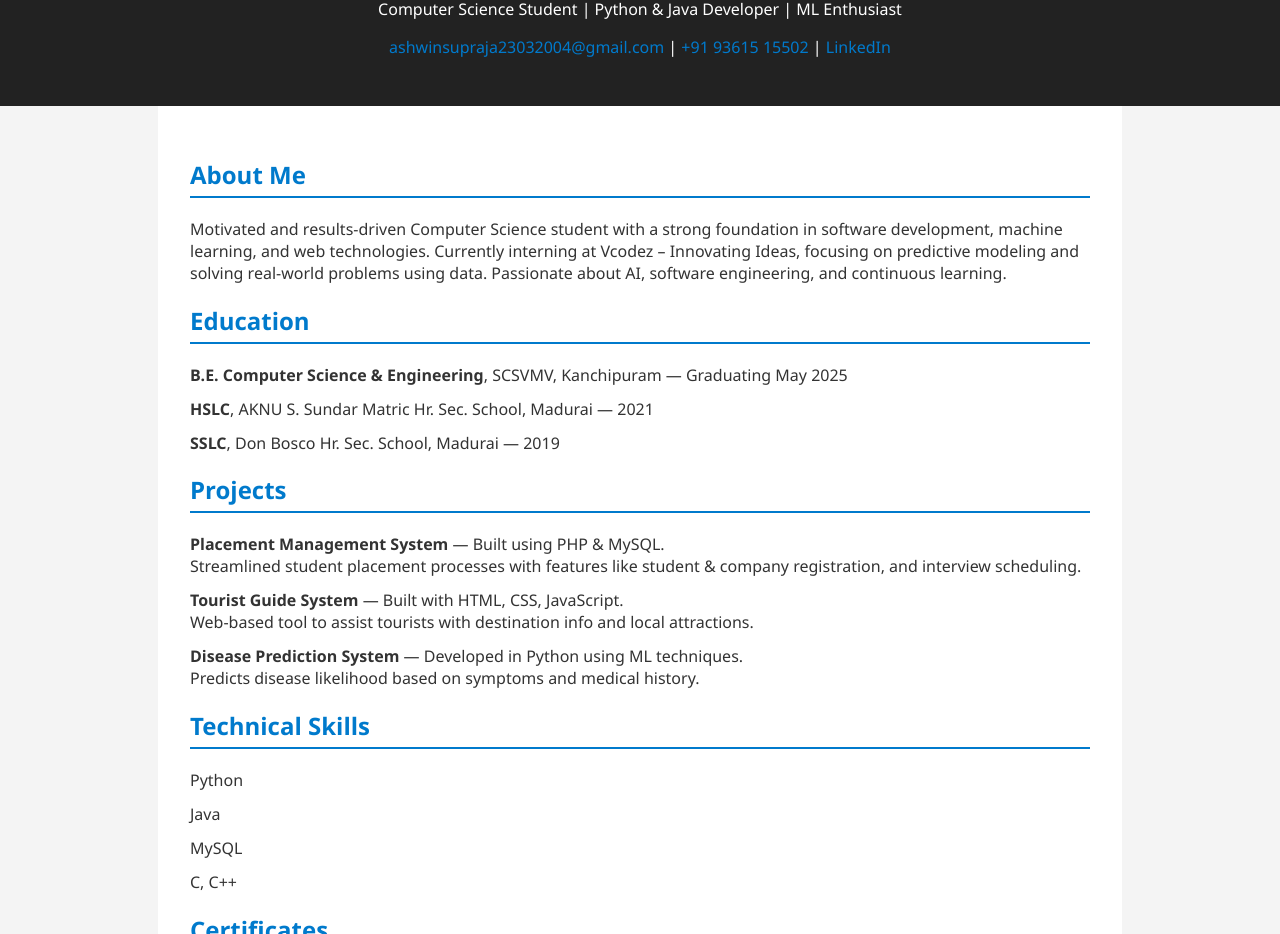
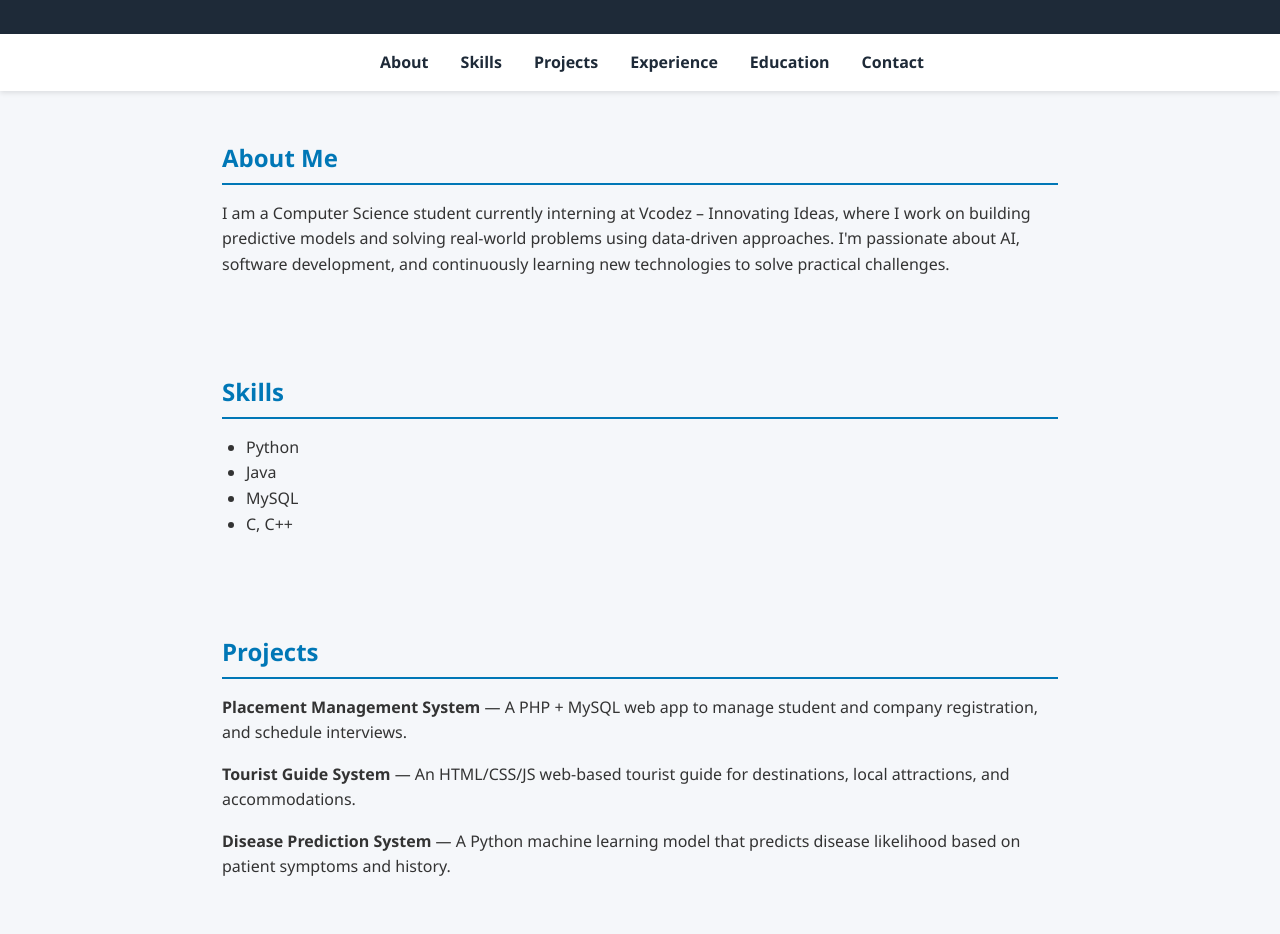
Before and after one commit to ashwin-s2004/ashwin-s2004, a plain HTML site: page index.html in a window 1280 px wide. Shown: the part 120-1054 px from the top of the page. Drawn offline with Linux system fonts and the light colour scheme.

Commit message:
Update index.html

```diff
--- a/index.html
+++ b/index.html
@@ -3,99 +3,97 @@
 <head>
   <meta charset="UTF-8" />
   <meta name="viewport" content="width=device-width, initial-scale=1.0"/>
-  <title>Ashwin S - Portfolio</title>
+  <title>Ashwin S | Developer Portfolio</title>
   <style>
+    * {
+      margin: 0; padding: 0; box-sizing: border-box;
+    }
     body {
       font-family: 'Segoe UI', sans-serif;
-      margin: 0;
-      padding: 0;
-      background: #f4f4f4;
+      line-height: 1.6;
+      background-color: #f5f7fa;
       color: #333;
     }
     header {
-      background: #222;
-      color: white;
-      padding: 2rem;
+      background-color: #1e2a38;
+      color: #fff;
+      padding: 2rem 1rem;
       text-align: center;
     }
-    main {
+    header h1 {
+      font-size: 2.5rem;
+    }
+    nav {
+      background: #ffffff;
+      padding: 1rem;
+      position: sticky;
+      top: 0;
+      z-index: 100;
+      box-shadow: 0 2px 5px rgba(0,0,0,0.1);
+    }
+    nav ul {
+      display: flex;
+      justify-content: center;
+      gap: 2rem;
+      list-style: none;
+    }
+    nav a {
+      text-decoration: none;
+      color: #1e2a38;
+      font-weight: bold;
+    }
+    section {
+      padding: 3rem 2rem;
       max-width: 900px;
       margin: auto;
-      padding: 2rem;
-      background: white;
     }
     h2 {
-      color: #007acc;
-      border-bottom: 2px solid #007acc;
+      color: #0077b6;
+      margin-bottom: 1rem;
+      border-bottom: 2px solid #0077b6;
       padding-bottom: 5px;
     }
     ul {
-      list-style: none;
-      padding-left: 0;
+      list-style-type: disc;
+      padding-left: 1.5rem;
     }
-    ul li {
-      margin-bottom: 0.75rem;
-    }
-    .project-title {
-      font-weight: bold;
+    .contact p, .project, .edu, .exp {
+      margin-bottom: 1rem;
     }
     footer {
+      background: #1e2a38;
+      color: #ccc;
       text-align: center;
-      padding: 1rem;
-      background: #222;
-      color: #ccc;
-    }
-    a {
-      color: #007acc;
-      text-decoration: none;
+      padding: 1.5rem;
+      margin-top: 2rem;
     }
   </style>
 </head>
 <body>
 
   <header>
-    <h1>Ashwin Sridhar</h1>
-    <p>Computer Science Student | Python & Java Developer | ML Enthusiast</p>
-    <p><a href="mailto:ashwin.s.23032004@gmail.com">ashwinsupraja23032004@gmail.com</a> |
-       <a href="tel:+919361515502">+91 93615 15502</a> |
-       <a href="https://linkedin.com/in/ashwin-sridhar-666043256" target="_blank">LinkedIn</a></p>
+    <h1>Ashwin S</h1>
+    <p>Software Developer | Python & Java | ML & Web Enthusiast</p>
   </header>
 
-  <main>
-    <section>
+  <nav>
+    <ul>
+      <li><a href="#about">About</a></li>
+      <li><a href="#skills">Skills</a></li>
+      <li><a href="#projects">Projects</a></li>
+      <li><a href="#experience">Experience</a></li>
+      <li><a href="#education">Education</a></li>
+      <li><a href="#contact">Contact</a></li>
+    </ul>
+  </nav>
+
+  <section id="about">
     <h2>About Me</h2>
-      <p>Motivated and results-driven Computer Science student with a strong foundation in software development, machine learning, and web technologies. Currently interning at Vcodez – Innovating Ideas, focusing on predictive modeling and solving real-world problems using data. Passionate about AI, software engineering, and continuous learning.</p>
+    <p>I am a Computer Science student currently interning at Vcodez – Innovating Ideas, where I work on building predictive models and solving real-world problems using data-driven approaches. I'm passionate about AI, software development, and continuously learning new technologies to solve practical challenges.</p>
   </section>
 
-    <section>
-      <h2>Education</h2>
-      <ul>
-        <li><strong>B.E. Computer Science & Engineering</strong>, SCSVMV, Kanchipuram — Graduating May 2025</li>
-        <li><strong>HSLC</strong>, AKNU S. Sundar Matric Hr. Sec. School, Madurai — 2021</li>
-        <li><strong>SSLC</strong>, Don Bosco Hr. Sec. School, Madurai — 2019</li>
-      </ul>
-    </section>
-
-    <section>
-      <h2>Projects</h2>
-      <ul>
-        <li>
-          <span class="project-title">Placement Management System</span> — Built using PHP & MySQL.
-          <br>Streamlined student placement processes with features like student & company registration, and interview scheduling.
-        </li>
-        <li>
-          <span class="project-title">Tourist Guide System</span> — Built with HTML, CSS, JavaScript.
-          <br>Web-based tool to assist tourists with destination info and local attractions.
-        </li>
-        <li>
-          <span class="project-title">Disease Prediction System</span> — Developed in Python using ML techniques.
-          <br>Predicts disease likelihood based on symptoms and medical history.
-        </li>
-      </ul>
-    </section>
-
-    <section>
-      <h2>Technical Skills</h2>
+  <section id="skills">
+    <h2>Skills</h2>
     <ul>
       <li>Python</li>
       <li>Java</li>
@@ -104,28 +102,51 @@
     </ul>
   </section>
 
-    <section>
-      <h2>Certificates</h2>
-      <ul>
-        <li>Java Masterclass</li>
-        <li>UI/UX Design with Figma</li>
-        <li>Foundations of Web Development (CSS, Bootstrap, JS, React)</li>
-      </ul>
+  <section id="projects">
+    <h2>Projects</h2>
+    <div class="project">
+      <strong>Placement Management System</strong> — A PHP + MySQL web app to manage student and company registration, and schedule interviews.
+    </div>
+    <div class="project">
+      <strong>Tourist Guide System</strong> — An HTML/CSS/JS web-based tourist guide for destinations, local attractions, and accommodations.
+    </div>
+    <div class="project">
+      <strong>Disease Prediction System</strong> — A Python machine learning model that predicts disease likelihood based on patient symptoms and history.
+    </div>
   </section>
 
-    <section>
-      <h2>Strengths</h2>
-      <ul>
-        <li>Problem Solving</li>
-        <li>Communication</li>
-        <li>Adaptability</li>
-        <li>Teamwork & Collaboration</li>
-      </ul>
+  <section id="experience">
+    <h2>Experience</h2>
+    <div class="exp">
+      <strong>Intern - Vcodez, Madurai</strong>
+      <br />Working on machine learning models, predictive systems, and solving real-world data problems in a fast-paced tech environment.
+    </div>
   </section>
-  </main>
+
+  <section id="education">
+    <h2>Education</h2>
+    <div class="edu">
+      <strong>B.E. Computer Science & Engineering</strong><br />
+      SCSVMV, Kanchipuram — May 2025
+    </div>
+    <div class="edu">
+      <strong>HSLC</strong> — AKNU S. Sundar Matric Hr. Sec. School, Madurai (2021)
+    </div>
+    <div class="edu">
+      <strong>SSLC</strong> — Don Bosco Hr. Sec. School, Madurai (2019)
+    </div>
+  </section>
+
+  <section id="contact" class="contact">
+    <h2>Contact</h2>
+    <p>Email: <a href="mailto:ashwinsupraja23032004@gmail.com">ashwinsupraja23032004@gmail.com</a></p>
+    <p>Phone: <a href="tel:+919361515502">+91 93615 15502</a></p>
+    <p>LinkedIn: <a href="https://linkedin.com/in/ashwin-sridhar-666043256" target="_blank">linkedin.com/in/ashwin-sridhar</a></p>
+    <p>GitHub: <a href="https://github.com/ashwins" target="_blank">github.com/ashwins</a></p>
+  </section>
 
   <footer>
-    &copy; 2025 Ashwin S — All Rights Reserved
+    &copy; 2025 Ashwin S — Built with 💻 and ☕
   </footer>
 
 </body>
```
Lines whose indentation alone changed are shown as unchanged.
